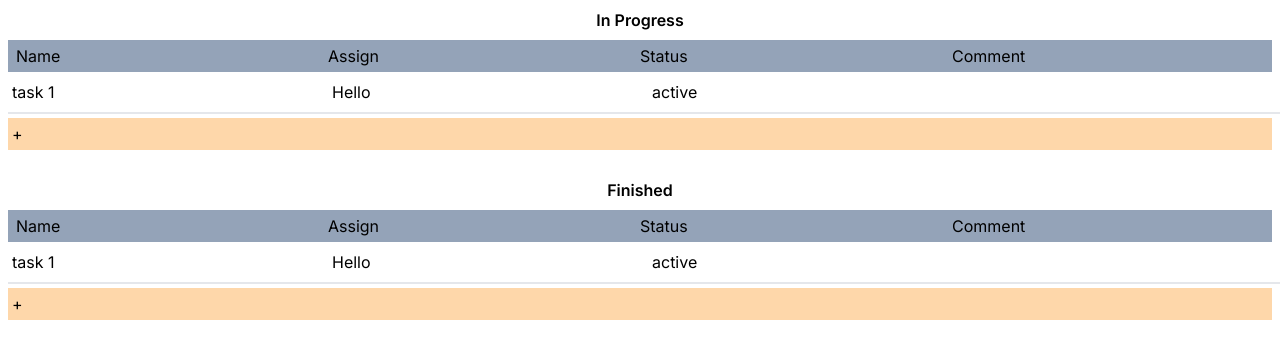
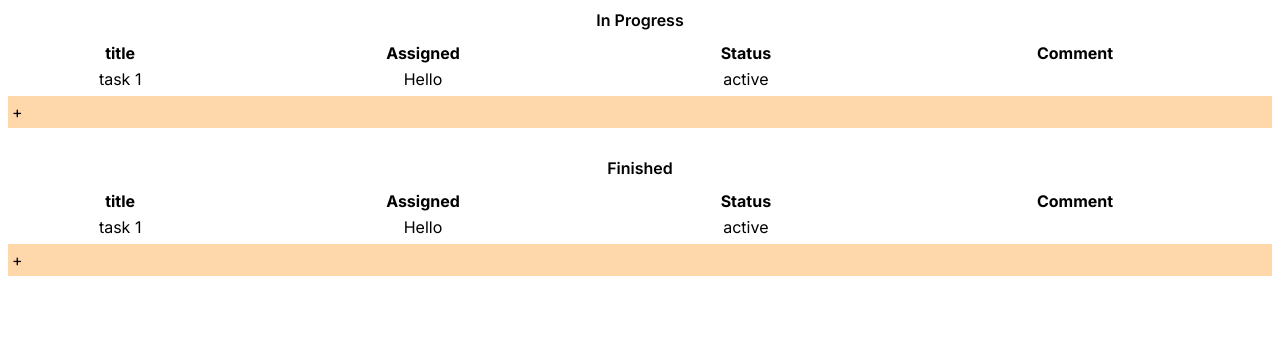
Before and after one commit to sihotang-yonathan1/collaborative-todo-app-nextjs, a Next.js app: page /task_group/1 in a window 1280 px wide. Shown: the top 358 px of the page. Built offline with nearby package versions, Linux system fonts and the light colour scheme.

Commit message:
[task_group/[id]/component] Set table into proper table tag
This commit using what i think a 'hack` to use div editable instead of using input tag as input tag's with is very difficult (or perhaps impossible) to set

```diff
--- a/app/task_group/[id]/component/TaskCell.tsx
+++ b/app/task_group/[id]/component/TaskCell.tsx
@@ -1,7 +1,16 @@
-export default function TaskCell({ data }: { data: string | null; }) {
+"use client"
+
+export default function TaskCell({ data, isEditMode = false}: { data: string | null, isEditMode: boolean }) {
     return (
-        <div className="flex-1 px-1">
-            <p>{data}</p>
+        <div className="flex bg-slate-400 relative">
+            <div className="mx-2">
+                {   isEditMode
+                    ? <div>
+                        <input type="text" name="data" value={data ?? ""} className="p-2"/>
+                        </div>
+                    : <p>{data}</p>
+                }
+            </div>
         </div>
     );
 }
--- a/app/task_group/[id]/component/TaskList.tsx
+++ b/app/task_group/[id]/component/TaskList.tsx
@@ -2,6 +2,7 @@
 
 import { useState } from "react"
 import TaskRow from "./TaskRow"
+import TaskCell from "./TaskCell"
 
 type TaskDataType = {
     title: string | null,
@@ -17,30 +18,37 @@ export default function TaskList({taskData}: {taskData: TaskDataType[]}){
         setTempTaskList(prev => [
             ...prev,
             {
-                title: null,
-                assignedPerson: [],
+                title: "",
+                assignedPerson: ["hello"],
                 status: 'in_progress',
-                comment: null
+                comment: "comment"
             }
         ])
     }
 
     return (
        <div className="flex flex-col p-2">
-            <div className="flex flex-col relative">
+            <table className="relative">
                 {/* Header */}
-                <div className="flex w-full bg-slate-400 px-2 py-1">
-                    <p className="flex-1">Name</p>
-                    <p className="flex-1">Assign</p>
-                    <p className="flex-1">Status</p>
-                    <p className="flex-1">Comment</p>
-                </div>
-                {
-                    tempTaskList.map((value, index)=> (
-                        <TaskRow key={index} taskData={value}/>
-                    ))
-                }
-            </div>
+                <thead>
+                <tr>
+                    <th>title</th>
+                    <th>Assigned</th>
+                    <th>Status</th>
+                    <th>Comment</th>
+                </tr>
+                </thead>
+                <tbody>
+                    {tempTaskList.map((value, index) => (
+                        <tr key={index}>
+                            <td className="text-center"><div contentEditable={true}>{value.title}</div></td>
+                            <td className="text-center"><div contentEditable={true}>{value.assignedPerson.at(0)}</div></td>
+                            <td className="text-center"><div contentEditable={true}>{value.status}</div></td>
+                            <td className="text-center"><div contentEditable={true}>{value.comment}</div></td>
+                        </tr>
+                    ))}
+                </tbody>
+            </table>
             <div className="bottom-0 bg-orange-200 my-1">
                 <button className="p-1" onClick={handleAddTask}>+</button>
             </div>
--- a/app/task_group/[id]/component/TaskRow.tsx
+++ b/app/task_group/[id]/component/TaskRow.tsx
@@ -9,11 +9,11 @@ type TaskDataType = {
 
 export default function TaskRow({ taskData }: {taskData: TaskDataType}) {
     return (
-        <div className="flex py-2 w-screen border-b-2">
-            <TaskCell data={taskData.title} />
-            <TaskCell data={taskData.assignedPerson.at(0) ?? ""} />
-            <TaskCell data={taskData.status} />
-            <TaskCell data={taskData.comment} />
+        <div className="grid grid-cols-4 py-2 w-screen border-b-2">
+            <TaskCell data={taskData.title} isEditMode={false}/>
+            <TaskCell data={taskData.assignedPerson.at(0) ?? ""} isEditMode={true}/>
+            <TaskCell data={taskData.status} isEditMode={true}/>
+            <TaskCell data={taskData.comment} isEditMode={true}/>
         </div>
     );
 }
```
